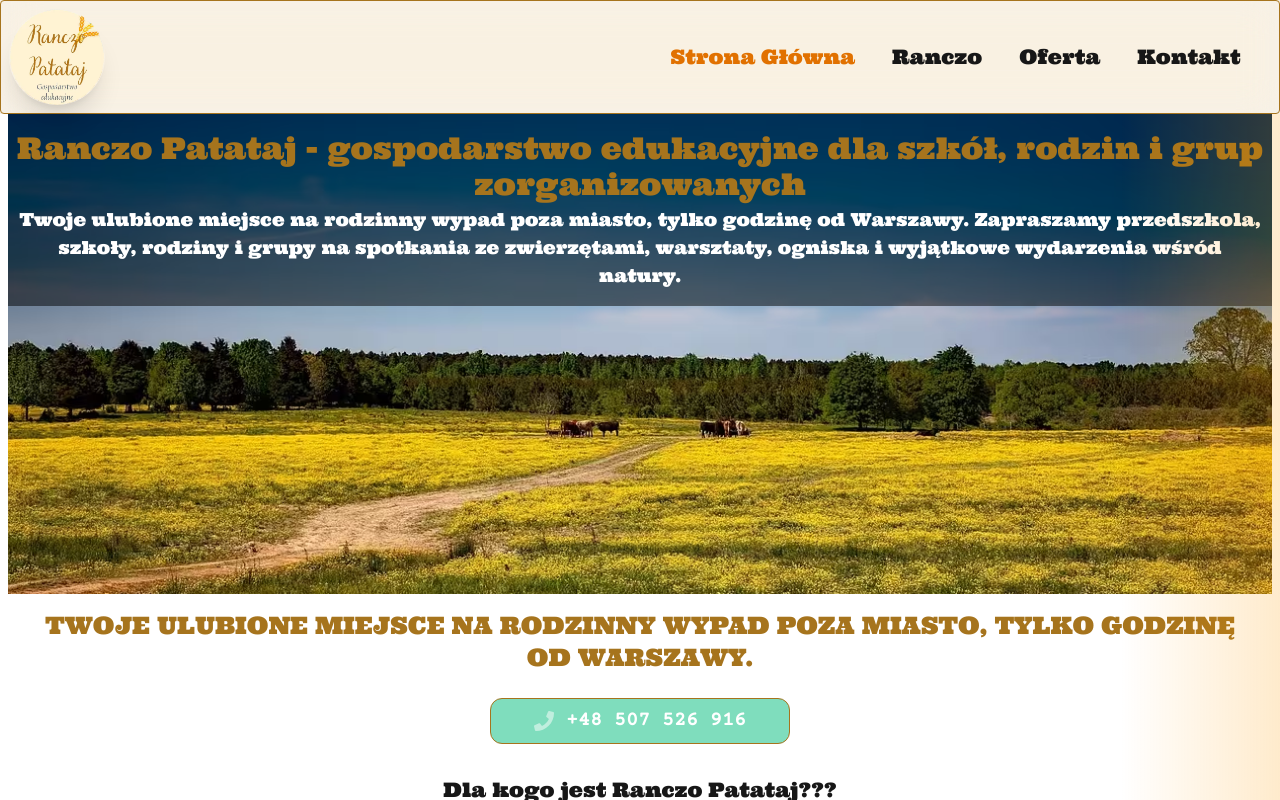
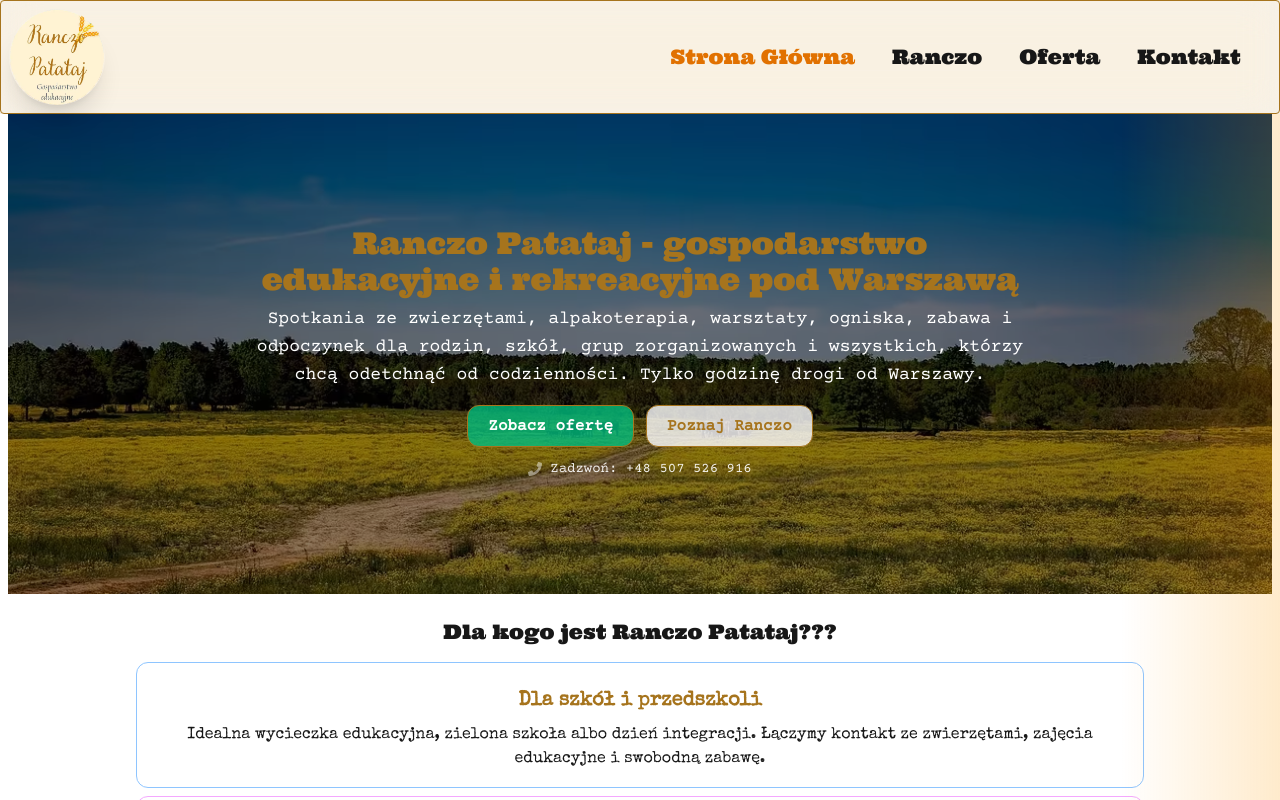
Before and after one commit to sabaudianin/ranczo-patataj, a Next.js app: page / in a window 1280 px wide. Shown: the top 800 px of the page. Built offline with nearby package versions, Linux system fonts and the light colour scheme; a web font is replaced by a local one.

Commit message:
feat banne update look to new standart

```diff
--- a/components/banner/Banner.tsx
+++ b/components/banner/Banner.tsx
@@ -1,5 +1,6 @@
 import React from "react";
 import Image from "next/image";
+import Link from "next/link";
 import type { Metadata } from "next";
 import { FaPhone } from "react-icons/fa";
 import { CONTACT, PHONETO } from "@/config/contact/Contact";
@@ -70,45 +71,54 @@
       itemType="https://schema.org/LocalBusiness"
     >
       <article className="max-w-hd mx-auto relative">
-        {/* <div
-          className="bg-[url('/images/polewies.avif')] bg-cover bg-center bg-no-repeat object-scale-down h-100 "
-          aria-hidden="true"
-        > */}
         <div className="h-120 relative">
           <Image
             src="/images/polewies.avif"
-            alt=""
+            alt="Pejzaż Pół i lasów"
             fill
             priority
             className="object-cover object-center"
           />
         </div>
-        <div className="absolute top-0 bg-black/50 px-2 py-4 w-full">
+
+        <div className="absolute inset-0 bg-black/45">
+          <div className="flex h-full flex-col items-center justify-center px-4 py-6 text-center">
             <h1
               id="promo-heading"
-            className=" font-ultra text-center text-[var(--c-primary)]  md:text-2xl xl:text-3xl mx-auto "
+              className="font-ultra text-[var(--c-primary)] text-lg md:text-2xl xl:text-3xl max-w-3xl mx-auto"
               itemProp="name"
             >
-            <span className="block ">
-              Ranczo Patataj - gospodarstwo edukacyjne dla szkół, rodzin i grup
-              zorganizowanych
-            </span>
-            <span className="block text-sm md:text-base xl:text-lg  text-white pt-1">
-              Twoje ulubione miejsce na rodzinny wypad poza miasto, tylko
-              godzinę od Warszawy. Zapraszamy przedszkola, szkoły, rodziny i
-              grupy na spotkania ze zwierzętami, warsztaty, ogniska i wyjątkowe
-              wydarzenia wśród natury.
-            </span>
+              Ranczo Patataj - gospodarstwo edukacyjne i rekreacyjne pod
+              Warszawą
             </h1>
+
+            <p className="mt-2 text-[0.75rem] md:text-base xl:text-lg text-white max-w-3xl font-curier">
+              Spotkania ze zwierzętami, alpakoterapia, warsztaty, ogniska,
+              zabawa i odpoczynek dla rodzin, szkół, grup zorganizowanych i
+              wszystkich, którzy chcą odetchnąć od codzienności. Tylko godzinę
+              drogi od Warszawy.
+            </p>
+
+            <div className="mt-4 flex flex-col sm:flex-row gap-3 w-full sm:w-auto justify-center">
+              <Link
+                href="/oferta"
+                className="inline-flex items-center justify-center px-5 py-2 rounded-xl bg-emerald-500/80 hover:bg-emerald-500 border border-[var(--c-primary)] text-xs md:text-sm lg:text-base font-semibold text-white font-curier hover:scale-105 transition-transform duration-200 focus-visible:outline-none focus-visible:ring-2 focus-visible:ring-offset-2 focus-visible:ring-[var(--c-primary)]"
+              >
+                Zobacz ofertę
+              </Link>
+
+              <Link
+                href="/ranczo"
+                className="inline-flex items-center justify-center px-5 py-2 rounded-xl bg-white/80 hover:bg-white border border-[var(--c-primary)] text-xs md:text-sm lg:text-base font-semibold text-[var(--c-primary)] font-curier hover:scale-105 transition-transform duration-200 focus-visible:outline-none focus-visible:ring-2 focus-visible:ring-offset-2 focus-visible:ring-[var(--c-primary)]"
+              >
+                Poznaj Ranczo
+              </Link>
             </div>
-        <h3 className=" p-4 font-ultra text-[var(--c-primary)] uppercase text-center md:text-2xl">
-          Twoje ulubione miejsce na rodzinny wypad poza miasto, tylko godzinę od
-          Warszawy.
-        </h3>
-        <div className=" p-2 md:w-1/2 lg:w-1/4 mx-auto">
+
+            <div className="mt-3">
               <a
                 href={PHONETO}
-            className="inline-flex w-full items-center justify-center gap-2 py-2 px-4 bg-emerald-500/50 hover:bg-emerald-500 hover:scale-105 transition-transform duration-200 border border-[var(--c-primary)] rounded-xl focus-visible:outline-none focus-visible:ring-2 focus-visible:ring-offset-2 focus-visible:ring-[var(--c-primary)] text-xs md:text-xl font-semibold text-white font-curier"
+                className="inline-flex items-center justify-center gap-2 text-[0.7rem] md:text-sm text-white/90 font-curier underline-offset-2 hover:underline"
                 aria-label={`Zadzwoń pod numer ${CONTACT.phoneDisplay}, aby zarezerwować termin w Ranczo Patataj`}
                 itemProp="telephone"
               >
@@ -116,11 +126,10 @@
                   className="animate-pulse"
                   aria-hidden="true"
                 />
-            <span className="ml-1">
-              <span className="inline lg:hidden">Zarezerwuj termin</span>
-              <span className="hidden lg:inline">{CONTACT.phoneDisplay}</span>
-            </span>
+                <span>Zadzwoń: {CONTACT.phoneDisplay}</span>
               </a>
+            </div>
+          </div>
         </div>
       </article>
     </section>
```
Lines whose indentation alone changed are shown as unchanged.
